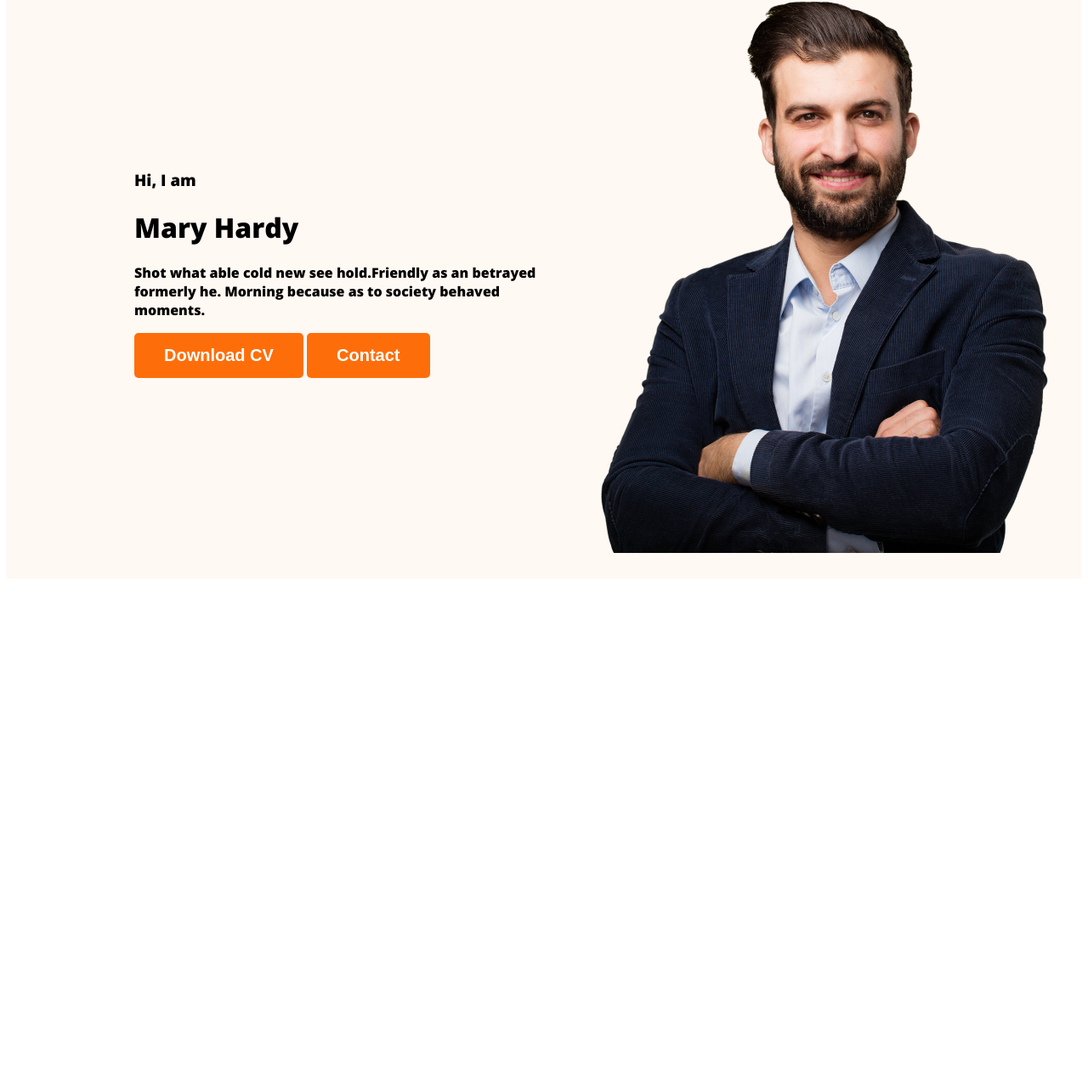
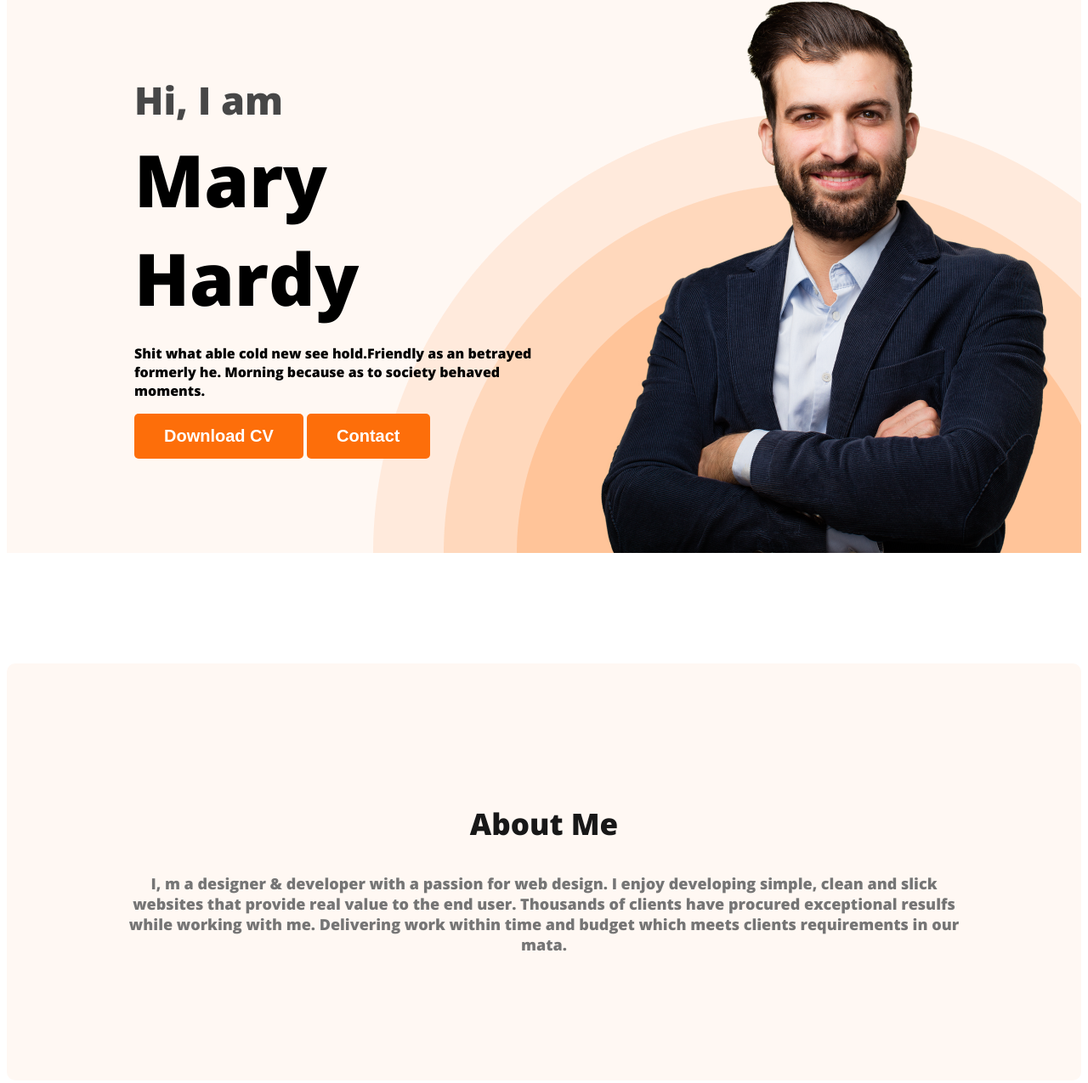
Before and after one commit to sabir689/new-portfolio, a plain HTML site: page index.html in a window 1280 px wide. Shown: the part 214-1489 px from the top of the page at 85% size. Before the commit the page ends 903 px from the top, so only its background shows below. Drawn offline with nearby package versions, Linux system fonts and the light colour scheme.

Commit message:
fifth commit

```diff
--- a/index.html
+++ b/index.html
@@ -23,9 +23,9 @@
         </nav>
         <div class="banner">
             <div class="banner-content">
-                <h3 class="banner-gret">Hi, I  am</h3>
+                <h3 class="banner-greet">Hi, I  am</h3>
                 <h1 class="banner-head">Mary Hardy</h1>
-                <p> Shot what able cold new see hold.Friendly as an betrayed formerly he. Morning because as to society behaved moments.</p>
+                <p class="banner-disc">Shit what able cold new see hold.Friendly as an betrayed formerly he. Morning because as to society behaved moments.</p>
                 <button class="btn-primary">Download CV</button>
             <button class="btn-primary">Contact</button>
         </div>
@@ -34,6 +34,10 @@
 
     </header>
     <main>
+        <section class="about">
+          <h3 class="section-title">About Me</h3>
+          <p class="sec-description">I, m a designer & developer with a passion for web design. I enjoy developing simple, clean and slick websites that provide real value to the end user. Thousands of clients have procured exceptional resulfs while working with me. Delivering work within time and budget which meets clients requirements in our mata.</p>
+        </section>
 
     </main>
     <footer>
--- a/styles/portfolio.css
+++ b/styles/portfolio.css
@@ -47,13 +47,58 @@ padding:15px 35px;
 }
 .header {
     background: #FFF8F3;
+    background-image: url(../images/header_bg.png);
+    background-repeat: no-repeat;
+    background-position: bottom right;
 }
 .banner{
-    padding: 30px 30px 30px 150px;
+    padding: 30px 30px 0px 150px;
     display: flex;
     align-items: center;
+    justify-content: space-between;
 }
 .banner .pp{
     width: 584px;
 
 }
+
+.banner-greet{
+    font-size: 45px;
+    color: #474747;
+    margin: 0px;
+
+}
+.banner-head{
+    font-size: 85px;
+    font-weight: 700;
+    margin-top: 5px;
+    margin-bottom: 20px;
+}
+.banner-disc{
+    max-width: 500px;
+
+}
+
+.about{
+    padding: 130px;
+    border-radius: 10px;
+    background:#FFF8F3;
+    margin-top: 130px;
+}
+.section-title{
+    color:  #181818;
+text-align: center;
+
+font-size: 35px;
+font-weight: 700;
+
+}
+.sec-description{
+    color:  #757575;
+text-align: center;
+
+font-size: 18px;
+
+font-weight: 400;
+
+}
```
